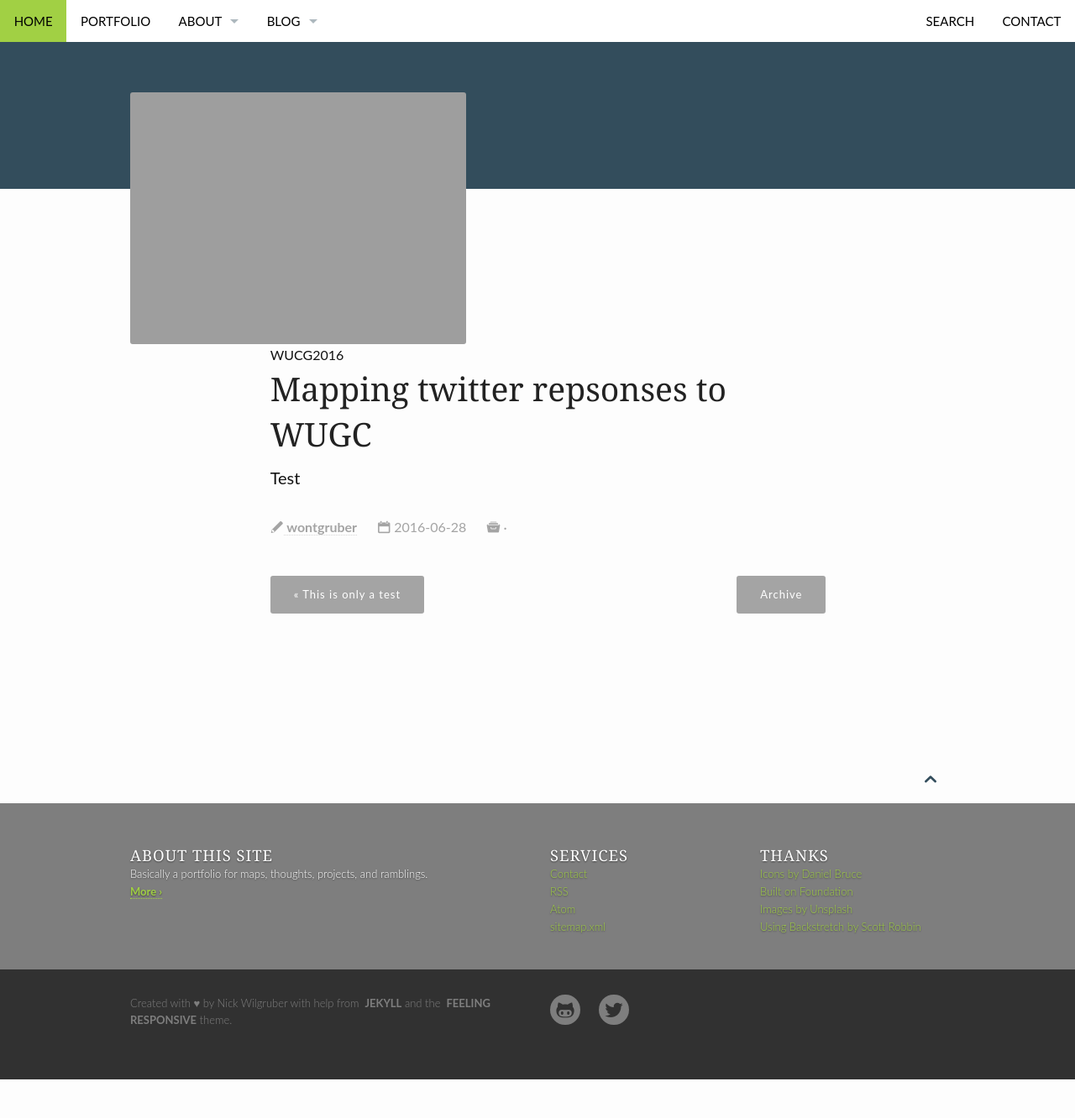
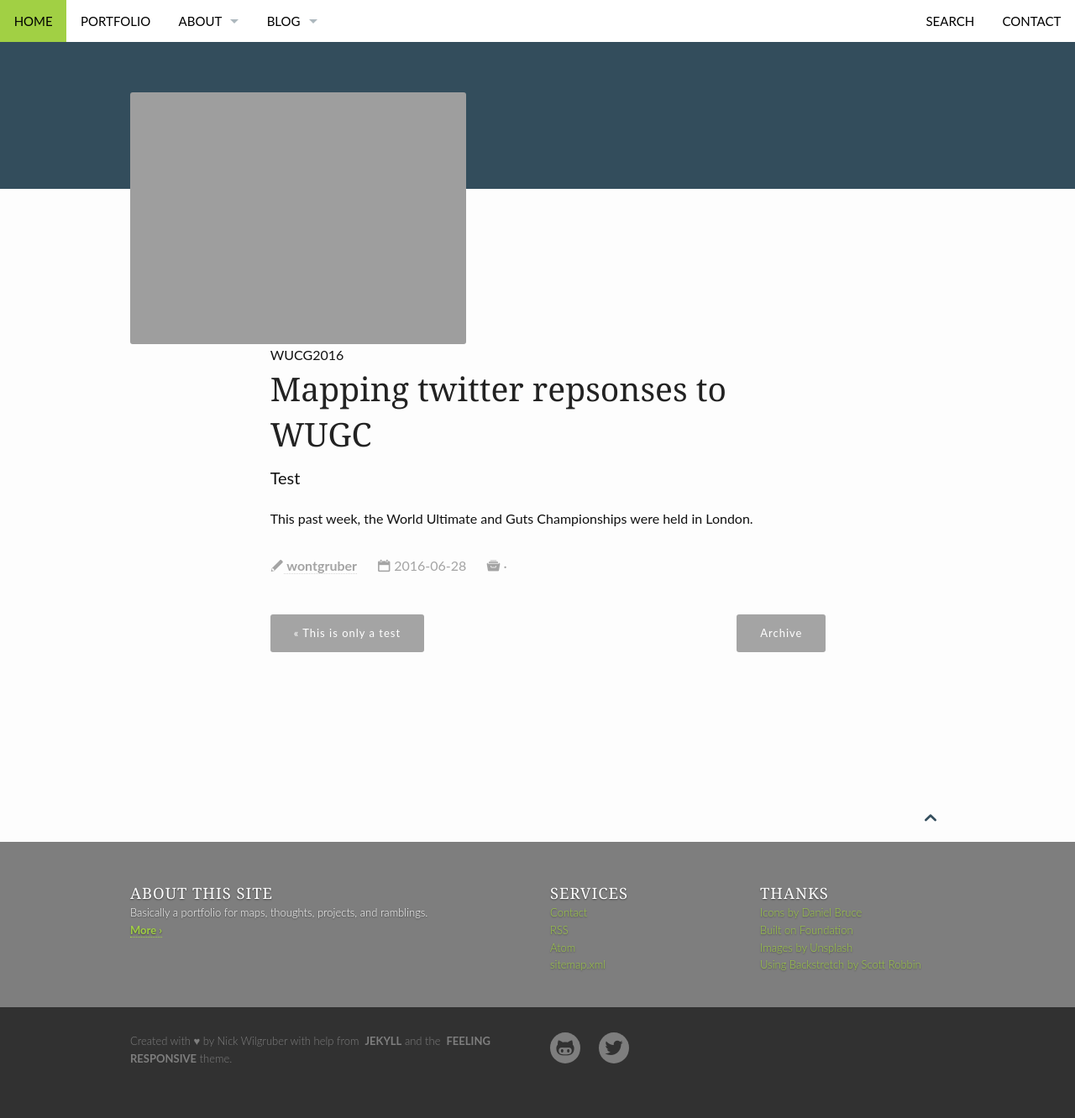
Before and after one commit to wontgruber/wontgruber.github.io, a Jekyll site: the page built from _posts/2016-06-28-WUGC2016.md, in a window 1280 px wide. Shown: the whole page at 84% size. Built offline with Jekyll 4.4.1, drawn with Linux system fonts in a browser that asks for light colours; before the commit the page ends 1286 px from its top, so only the background shows below that.

Commit message:
Update 2016-06-28-WUGC2016.md

```diff
--- a/_posts/2016-06-28-WUGC2016.md
+++ b/_posts/2016-06-28-WUGC2016.md
@@ -34,3 +34,5 @@ image:
  [8]: #
  [9]: #
  [10]: #
+
+This past week, the World Ultimate and Guts Championships were held in London.
```
